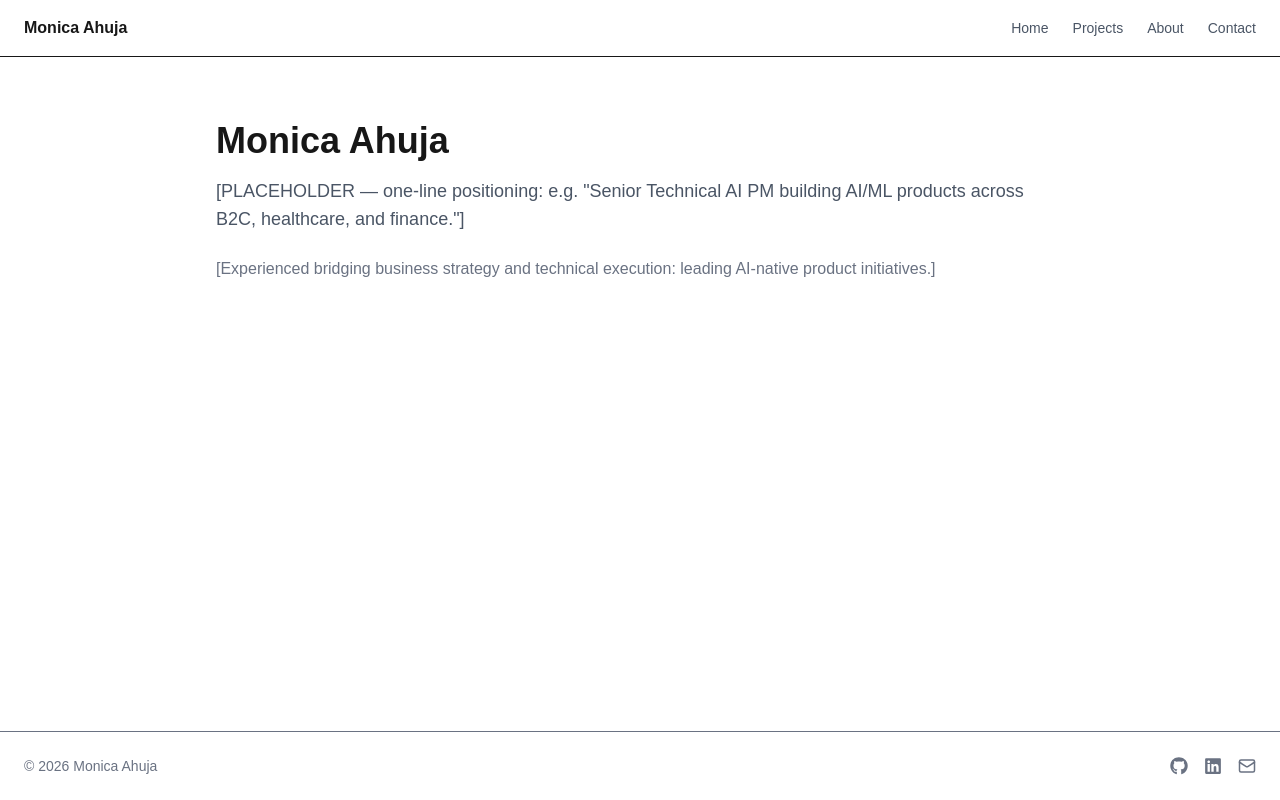
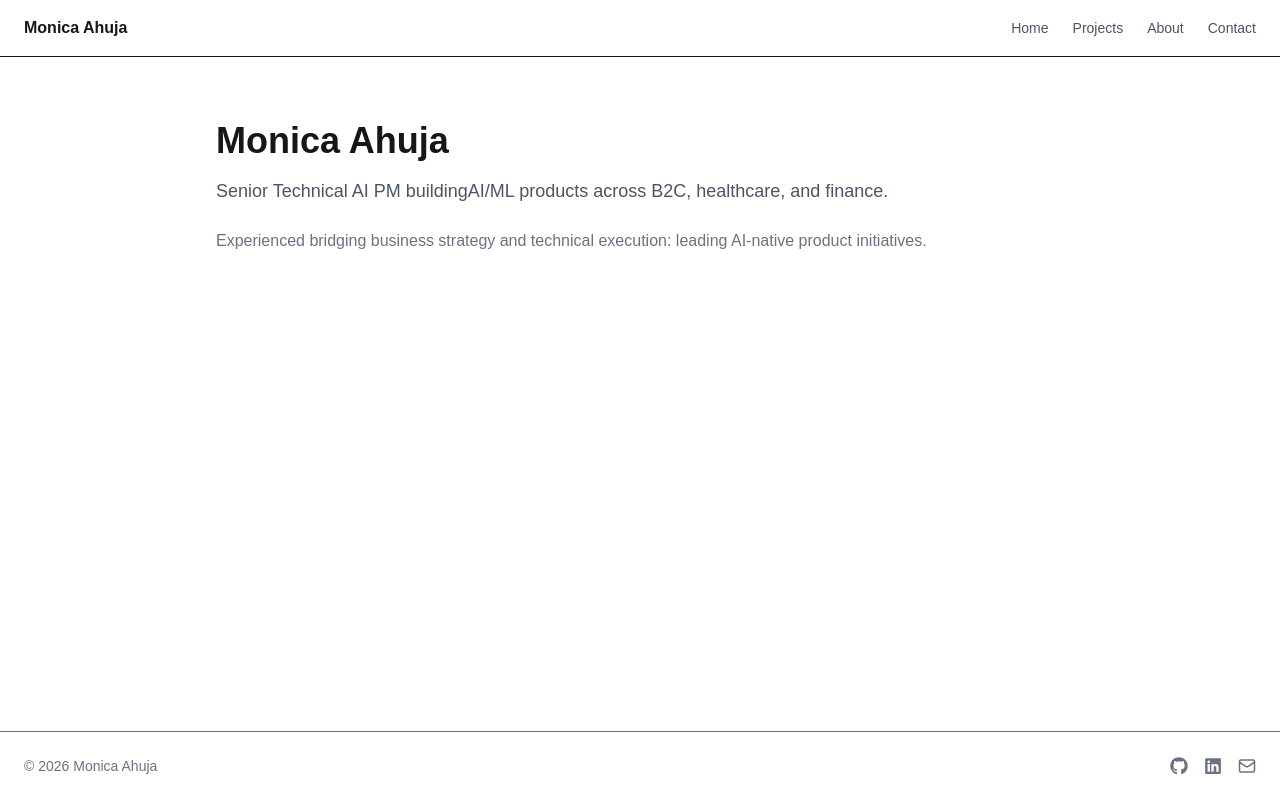
Before and after one commit to buddy2706/mainportfolio, a Next.js app: page / in a window 1280 px wide. Built offline with nearby package versions, Linux system fonts and the light colour scheme.

Commit message:
Update page.tsx

```diff
--- a/src/app/page.tsx
+++ b/src/app/page.tsx
@@ -5,11 +5,10 @@ export default function Home() {
     <AnimatedSection>
       <h1 className="text-4xl font-bold">Monica Ahuja</h1>
       <p className="mt-4 text-lg text-gray-600">
-        [PLACEHOLDER — one-line positioning: e.g. "Senior Technical AI PM building
-        AI/ML products across B2C, healthcare, and finance."]
+        Senior Technical AI PM buildingAI/ML products across B2C, healthcare, and finance.
       </p>
       <p className="mt-6 text-gray-500">
-        [Experienced bridging business strategy and technical execution: leading AI-native product initiatives.]
+        Experienced bridging business strategy and technical execution: leading AI-native product initiatives.
       </p>
     </AnimatedSection>
   )
```
